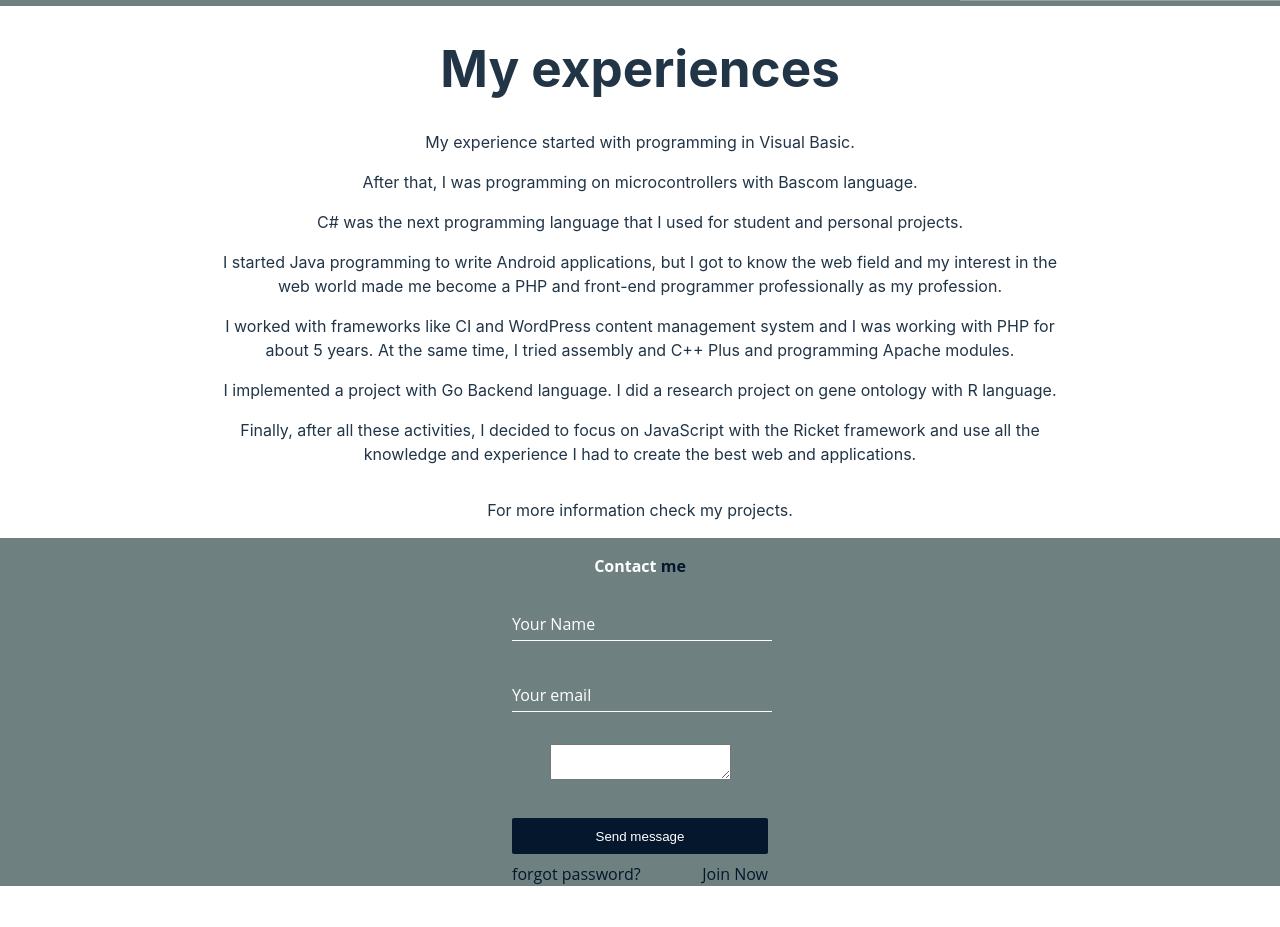
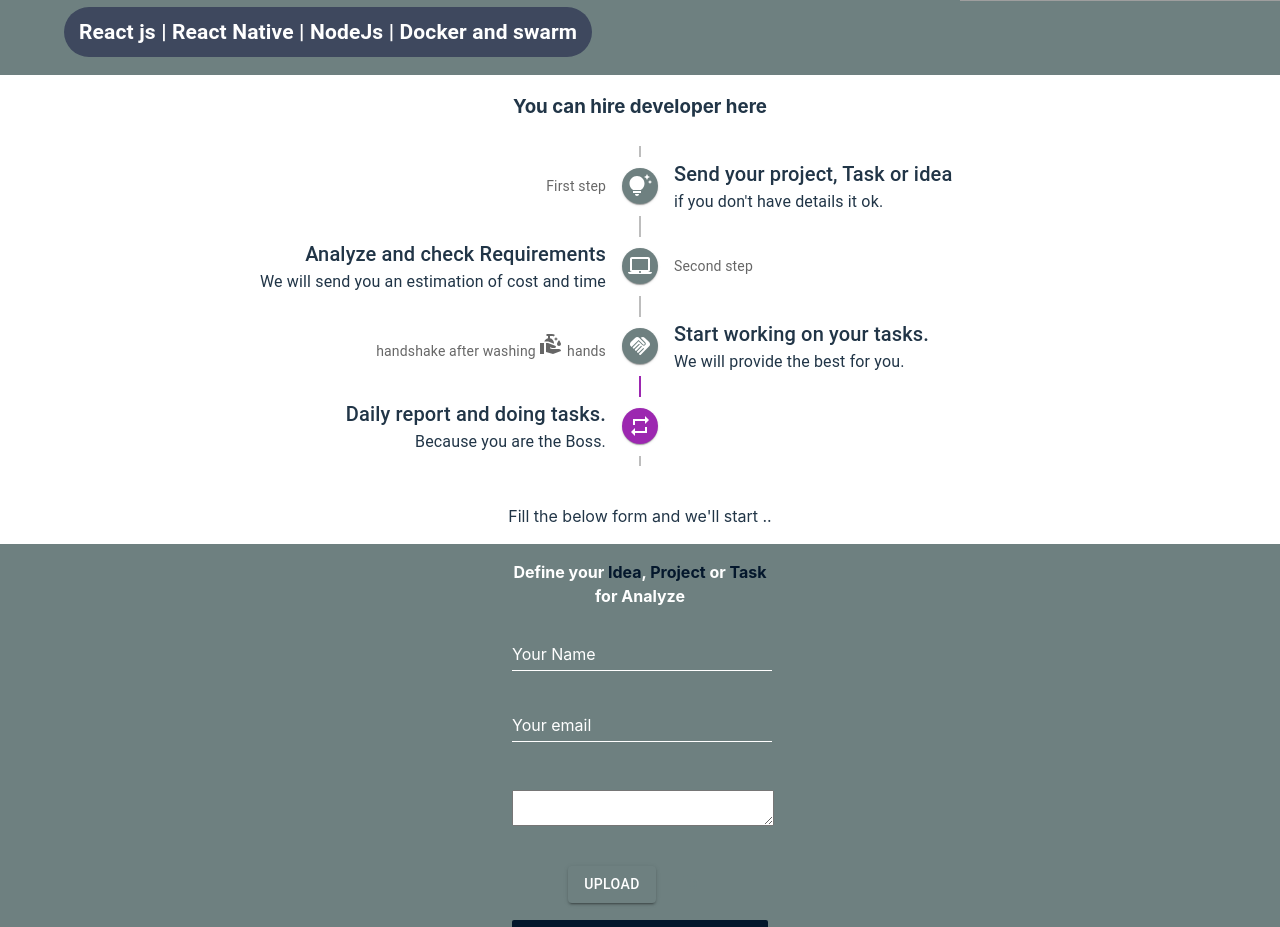
Before and after one commit to HamidAsiabari/asiabari.com, a React (Vite) app in the folder client/: page / in a window 1280 px wide. Shown: the part 420-1347 px from the top of the page. Built offline with nearby package versions, Linux system fonts and the light colour scheme; grey boxes are pictures that could not be loaded.

Commit message:
organize home sections.

```diff
--- a/client/src/App.css
+++ b/client/src/App.css
@@ -26,45 +26,34 @@
 }
 .about h2{
   background-color: #3e485e;
+margin-left: 5vw;
+max-width: fit-content;
+padding: 10px;
+padding-left: 15px;
+padding-right: 15px;
+border-radius: 3rem;
+color: white;
+font-size: 1.5em;
 
 }
-.about p, .about h1 , .about h2{
+
+.about p{
+  letter-spacing: 0.1em;
+  font-size: 1.2em;
+
   text-align: left;
   padding-left: 3vw;
   color: #fff;
   max-width: 800px;
 }
-/*
-.bodyshadow {
-  display: flex;
-  justify-content: right;
-  align-items: center;
-  background-color: #6e8080;
-  height: 90vh;
-  padding-top: 10vh;
 
-}
-.slideContent {
-  z-index: 999;
-  color: #FFF;
-  float: left;
-  position: absolute;
-  left: 10px;
-  top: 10vh;
-
+.about h1 {
   text-align: left;
-  justify-content: left;
-  align-items: left;
-}
-.slideContent p {
-  width: 95%;
+  padding-left: 3vw;
+  color: #fff;
   max-width: 800px;
 
 }
-.shadow {
-  filter: drop-shadow(10px 10px 200px #6e8080) drop-shadow(-10px -10px 50px #6e8080);
-} */
-
 .portrePhoto {
   /* background-image: url(/src/assets/profile.png);
   background-size: cover; */
@@ -77,11 +66,10 @@
 .formbody {
   color: #fff;
   background: #6e8080;
-  font-family: 'Open Sans', sans-serif;
 }
 
 .form {
-  width: 16rem;
+  width: 80vw;
   width: var(--form-width);
   display: flex-start;
   flex-direction: column;
@@ -95,12 +83,6 @@
     font-size: 2.5rem;
     margin-bottom: 8px;
   }
-
-.form_logo span {
-      color: gray;
-      color: var(--primary-color);
-    }
-
 .form_title{
     font-weight: bold;
     margin-bottom: 8px;
--- a/client/src/components/appBar/appBar.jsx
+++ b/client/src/components/appBar/appBar.jsx
@@ -13,7 +13,7 @@
 import MenuItem from '@mui/material/MenuItem';
 import AdbIcon from '@mui/icons-material/Adb';
 
-const pages = ['Products', 'Pricing', 'Blog'];
+const pages = ['Home', 'Hire developer', 'Projects', 'Blog'];
 const settings = ['Profile', 'Account', 'Dashboard', 'Logout'];
 
 
--- a/client/src/components/pages/home/about/about.jsx
+++ b/client/src/components/pages/home/about/about.jsx
@@ -25,7 +25,7 @@
                 Hello . I am Hamid. I have 11 years of programming experience in different languages and have worked with many companies as a programmer, consultant and project manager. In recent years, I have worked as a freelancer with the best people I know in this field, and now with all these experiences, I am ready to serve you to get the best results for you.
                 </p>
                 <h2>
-                React js, React Native, NodeJs, Docker and swarm
+                React js | React Native | NodeJs | Docker and swarm
                 </h2>
             </Item>
           </Grid>
--- a/client/src/components/pages/home/exprience/exprience.jsx
+++ /dev/null
@@ -1,110 +0,0 @@
-import ProjectCard from '../../../projects/project';
-import Container from '@mui/material/Container';
-import Footer from "../../../footer/footer";
-import Box from '@mui/material/Box';
-
-
-export default function Experience(){
-
-
-    return (<>
-
-
-
- <Container maxWidth="md">
- <h1>My experiences</h1>
-   <div className="card ">
-     <p >
-   My experience started with programming in Visual Basic.</p><p>
-    After that, I was programming on microcontrollers with Bascom language. </p><p>
-     C# was the next programming language that I used for student and personal projects.</p><p>
-      I started Java programming to write Android applications, but I got to know the web field and my interest in the web world made me become a PHP and front-end programmer professionally as my profession.
-      </p><p> I worked with frameworks like CI and WordPress content management system and I was working with PHP for about 5 years.
-        At the same time, I tried assembly and C++ Plus and programming Apache modules.</p><p>
-         I implemented a project with Go Backend language. I did a research project on gene ontology with R language.</p><p>
-Finally, after all these activities, I decided to focus on JavaScript with the Ricket framework and use all the knowledge and experience I had to create the best web and applications.
-   </p>
-
-   </div>
-
-</Container>
-
-
-
-   <p className="read-the-docs">
-     For more information check my projects.
-
-     </p>
-
-
-
-     <div class="bodyshadow formbody">
-
-
-
-
-
-     <div className="form">
-
-     <div className="form_title">
-       Contact<span> me</span>
-     </div>
-     <form className="form_items">
-       <div className="form_inputs">
-         <input type="text" required />
-         <label>Your Name</label>
-       </div>
-       <div className="form_inputs">
-         <input type="text" required />
-         <label>Your email</label>
-       </div>
-       <div className="form_inputs">
-         <textarea col="100" required />
-       </div>
-
-       <button className="form_button">Send message</button>
-     </form>
-     <div className="form_other">
-       <a href="#">forgot password?</a>
-       <a href="#">Join Now</a>
-     </div>
-   </div>
-
-
-
-
-
-       </div>
-
-
-
-       <Container maxWidth="xl">
-
-     <h1>Examples of completed projects</h1>
-     <Box
-       sx={{
-         display: 'grid',
-         gap: 1,
-         gridTemplateColumns: 'repeat(4, 1fr)',
-       }}  >
-       <ProjectCard />
-       <ProjectCard />
-       <ProjectCard />
-       <ProjectCard />
-
-       <ProjectCard />
-     <ProjectCard />
-     <ProjectCard />
-     <ProjectCard />
-
-     <ProjectCard />
-     <ProjectCard />
-     <ProjectCard />
-     <ProjectCard />
-
-   </Box>
-   </Container>
-
-   <Footer />
-</>)
-}
--- a/client/src/components/pages/home/home.jsx
+++ b/client/src/components/pages/home/home.jsx
@@ -3,7 +3,10 @@
 import { ThemeProvider, createTheme } from '@mui/material/styles';
 
 import About from './about/about';
-import Experience from './exprience/exprience';
+import Footer from "../../footer/footer";
+import Projects from './projects/prjects';
+import ProjectForm from './project-form/projectForm';
+import Milestone from './milestone/milestone';
 
 const lightTheme = createTheme({
   palette: {
@@ -13,35 +16,17 @@
     },
   },
 });
-
-
 export default function Home(){
-
-
 return(<>
-
-
 <Stack spacing={0} sx={{ flexGrow: 0 }}>
-
-<ThemeProvider theme={lightTheme}>
-
- <ResponsiveAppBar />
-
- <About  />
-
-<Experience />
- <div className="App">
-
-
-
- </div>
- </ThemeProvider>
-
-
+  <ThemeProvider theme={lightTheme}>
+    <ResponsiveAppBar />
+    <About  />
+    <Milestone />
+    <ProjectForm />
+    <Projects />
+    <Footer />
+  </ThemeProvider>
  </Stack>
-
-
-
 </>)
-
-    }
+}
--- /dev/null
+++ b/client/src/components/pages/home/milestone/milestone.jsx
@@ -0,0 +1,118 @@
+import * as React from 'react';
+import Timeline from '@mui/lab/Timeline';
+import TimelineItem from '@mui/lab/TimelineItem';
+import TimelineSeparator from '@mui/lab/TimelineSeparator';
+import TimelineConnector from '@mui/lab/TimelineConnector';
+import TimelineContent from '@mui/lab/TimelineContent';
+import TimelineOppositeContent from '@mui/lab/TimelineOppositeContent';
+import TimelineDot from '@mui/lab/TimelineDot';
+import LaptopMacIcon from '@mui/icons-material/LaptopMac';
+import RepeatIcon from '@mui/icons-material/Repeat';
+import Typography from '@mui/material/Typography';
+import TipsAndUpdatesIcon from '@mui/icons-material/TipsAndUpdates';
+import HandshakeIcon from '@mui/icons-material/Handshake';
+import CleanHandsIcon from '@mui/icons-material/CleanHands';
+import Container from '@mui/material/Container';
+
+export default function Milestone() {
+  return (<>
+
+ <Container maxWidth="md">
+ <h3>You can hire developer here </h3>
+   <div className="card ">
+
+    <Timeline position="alternate">
+      <TimelineItem>
+        <TimelineOppositeContent
+          sx={{ m: 'auto 0' }}
+          align="right"
+          variant="body2"
+          color="text.secondary"
+        >
+         First step
+        </TimelineOppositeContent>
+        <TimelineSeparator>
+          <TimelineConnector />
+          <TimelineDot  color="primary">
+            <TipsAndUpdatesIcon  />
+          </TimelineDot>
+          <TimelineConnector />
+        </TimelineSeparator>
+        <TimelineContent sx={{ py: '12px', px: 2 }}>
+          <Typography variant="h6" component="span">
+           Send your project, Task or idea
+          </Typography>
+          <Typography>if you don't have details it ok.</Typography>
+        </TimelineContent>
+      </TimelineItem>
+      <TimelineItem>
+        <TimelineOppositeContent
+          sx={{ m: 'auto 0' }}
+          variant="body2"
+          color="text.secondary"
+        >
+         Second step
+        </TimelineOppositeContent>
+        <TimelineSeparator>
+          <TimelineConnector />
+          <TimelineDot color="primary">
+            <LaptopMacIcon />
+          </TimelineDot>
+          <TimelineConnector />
+        </TimelineSeparator>
+        <TimelineContent sx={{ py: '12px', px: 2 }}>
+          <Typography variant="h6" component="span">
+            Analyze and check Requirements
+          </Typography>
+          <Typography>We will send you an estimation of cost and time</Typography>
+        </TimelineContent>
+      </TimelineItem>
+      <TimelineItem>
+      <TimelineOppositeContent
+          sx={{ m: 'auto 0' }}
+          variant="body2"
+          color="text.secondary"
+        >
+        handshake after washing <CleanHandsIcon />  hands
+        </TimelineOppositeContent>
+        <TimelineSeparator>
+          <TimelineConnector />
+          <TimelineDot color="primary">
+            <HandshakeIcon />
+          </TimelineDot>
+          <TimelineConnector sx={{ bgcolor: 'secondary.main' }} />
+        </TimelineSeparator>
+        <TimelineContent sx={{ py: '12px', px: 2 }}>
+          <Typography variant="h6" component="span">
+            Start working on your tasks.
+          </Typography>
+          <Typography>We will provide the best for you. </Typography>
+        </TimelineContent>
+      </TimelineItem>
+      <TimelineItem>
+        <TimelineSeparator>
+          <TimelineConnector sx={{ bgcolor: 'secondary.main' }} />
+          <TimelineDot color="secondary">
+            <RepeatIcon />
+          </TimelineDot>
+          <TimelineConnector />
+        </TimelineSeparator>
+        <TimelineContent sx={{ py: '12px', px: 2 }}>
+          <Typography variant="h6" component="span">
+          Daily report and doing tasks.
+          </Typography>
+          <Typography>Because you are the Boss.</Typography>
+        </TimelineContent>
+      </TimelineItem>
+    </Timeline>
+    </div>
+
+</Container>
+
+
+
+   <p className="read-the-docs">  Fill the below form and we'll start .. </p>
+
+</>
+  );
+}
--- /dev/null
+++ b/client/src/components/pages/home/project-form/projectForm.jsx
@@ -0,0 +1,56 @@
+import * as React from 'react';
+import Button from '@mui/material/Button';
+import IconButton from '@mui/material/IconButton';
+import PhotoCamera from '@mui/icons-material/PhotoCamera';
+import Stack from '@mui/material/Stack';
+
+export default function ProjectForm() {
+  return (
+
+
+    <div class="bodyshadow formbody">
+
+    <div className="form">
+
+    <div className="form_title">
+      Define your <span> Idea</span>,<span> Project</span> or<span> Task</span> for Analyze
+    </div>
+    <form className="form_items">
+      <div className="form_inputs">
+        <input type="text" required />
+        <label>Your Name</label>
+      </div>
+      <div className="form_inputs">
+        <input type="text" required />
+        <label>Your email</label>
+      </div>
+      <div className="form_inputs">
+        <textarea className="form_inputs" col="100" required />
+      </div>
+
+    <Stack direction="row" alignItems="center" spacing={2}>
+      <Button variant="contained" component="label">
+        Upload
+        <input hidden accept="image/*" multiple type="file" />
+      </Button>
+      <IconButton color="primary" aria-label="upload picture" component="label">
+        <input hidden accept="image/*" type="file" />
+        <PhotoCamera />
+      </IconButton>
+    </Stack>
+      <button className="form_button">Send message</button>
+    </form>
+  </div>
+
+
+
+
+
+      </div>
+
+
+
+
+
+  );
+}
--- /dev/null
+++ b/client/src/components/pages/home/projects/prjects.jsx
@@ -0,0 +1,36 @@
+import ProjectCard from '../../../projects/project';
+import Container from '@mui/material/Container';
+import Box from '@mui/material/Box';
+
+
+export default function Projects(){
+    return(<>
+    <Container maxWidth="xl">
+
+<h1>Examples of completed projects</h1>
+<Box
+  sx={{
+    display: 'grid',
+    gap: 1,
+    gridTemplateColumns: 'repeat(4, 1fr)',
+  }}  >
+  <ProjectCard />
+  <ProjectCard />
+  <ProjectCard />
+  <ProjectCard />
+
+  <ProjectCard />
+<ProjectCard />
+<ProjectCard />
+<ProjectCard />
+
+<ProjectCard />
+<ProjectCard />
+<ProjectCard />
+<ProjectCard />
+
+</Box>
+</Container>
+
+    </>)
+}
--- a/package.json
+++ b/package.json
@@ -4,6 +4,7 @@
 		"@emotion/styled": "^11.10.5",
 		"@material-ui/icons": "^4.11.3",
 		"@mui/icons-material": "^5.11.0",
+		"@mui/lab": "5.0.0-alpha.120",
 		"@mui/material": "^5.11.8"
 	}
 }
```
Also changed, not shown: 1 other file (tests, documents, lock files or other folders).
